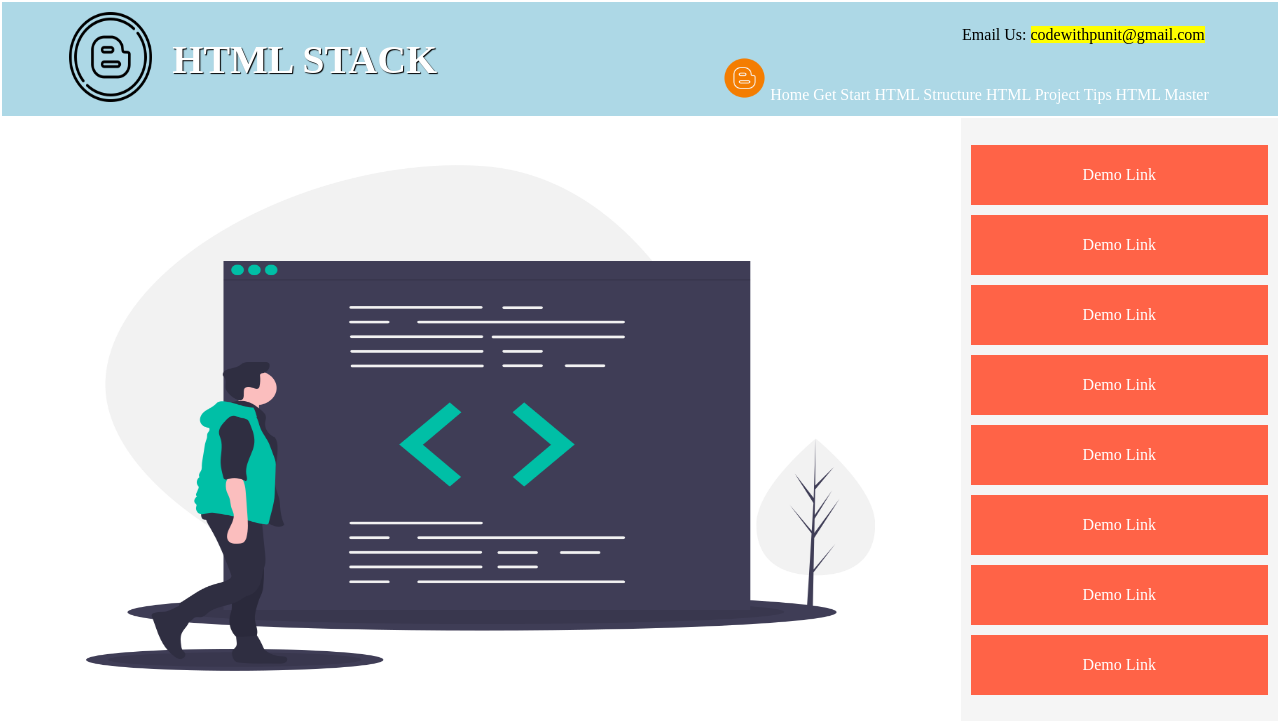
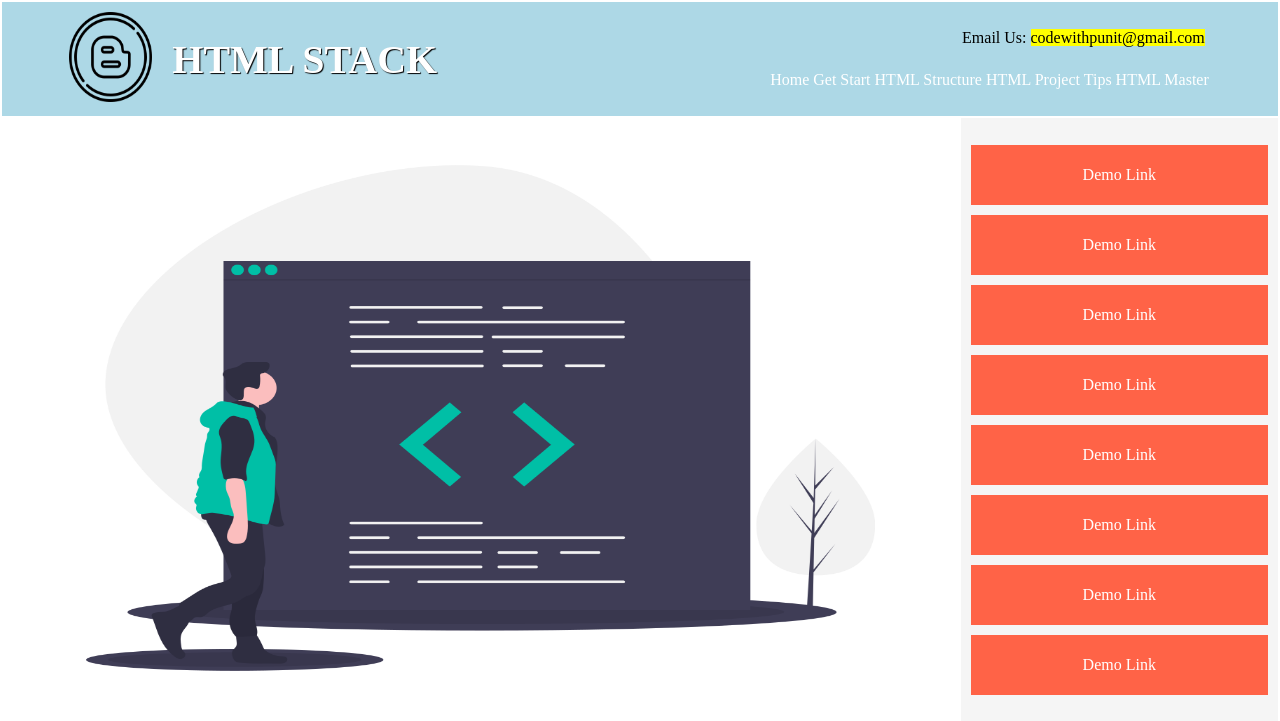
Before and after one commit to stackpunit/html-stack, a plain HTML site: page index.html in a window 1280 px wide. Shown: the top 721 px of the page. Drawn offline with Linux system fonts and the light colour scheme.

Commit message:
Update index.html

```diff
--- a/index.html
+++ b/index.html
@@ -30,8 +30,6 @@
                                 </tr>
                                 <tr>
                                     <td height="40px" align="right">
-                                        <a href="https://www.codewithpunit.com/"><img src="circle-blogger-512.webp"
-                                                width="6%"></a>
                                         <a href="#">Home</a>
                                         <a href="#">Get Start</a>
                                         <a href="#">HTML Structure</a>
```
